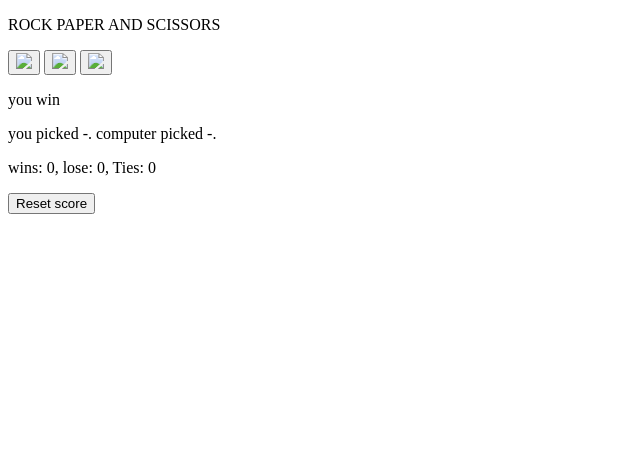
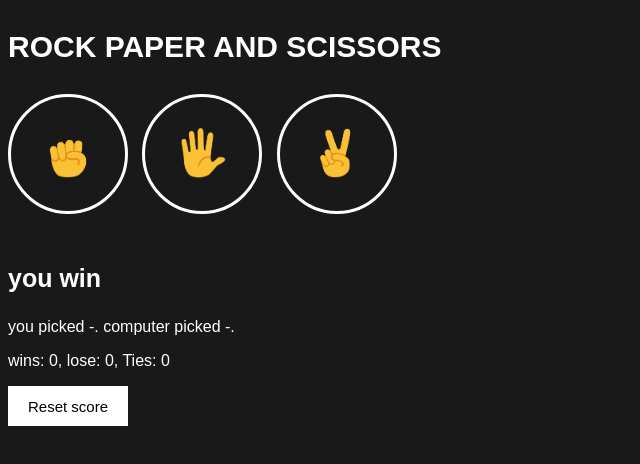
Before and after one commit to isede1/isede02.we, a plain HTML site: page index.html in a window 1280 px wide. Shown: the whole page, without its empty margins (0-640 px from the left). Drawn offline with Linux system fonts and the light colour scheme; the site is published under a folder, as on GitHub Pages, so addresses that start at the root find nothing.

Commit message:
Update index.html

```diff
--- a/index.html
+++ b/index.html
@@ -3,7 +3,7 @@
 <head>
   <meta charset="UTF-8">
   <meta name="viewport" content="width=device-width, initial-scale=1.0">
-  <link rel="stylesheet" href="/CSS/style.css">
+  <link rel="stylesheet" href="CSS/style.css">
   <title>ROCK,PAPER AND SCISSORS</title>
 </head>
 <body>
@@ -14,11 +14,11 @@
         <!-- Title section -->
           <p class="title">ROCK PAPER AND SCISSORS</p>
             <!-- This is the rock button used when click-->
-                <button onclick="playgame('rock')" class="move_btn" ><img src="/image/Rock_files/rock-emoji.png" class="move-icon"></button>
+                <button onclick="playgame('rock')" class="move_btn" ><img src="image/Rock_files/rock-emoji.png" class="move-icon"></button>
                   <!-- This is the paper button used when click-->
-                     <button onclick="playgame('paper')" class="move_btn"><img src="/image/paper.png" class="move-icon"></button>
+                     <button onclick="playgame('paper')" class="move_btn"><img src="image/paper.png" class="move-icon"></button>
                       <!-- This is the scissors button used when click-->
-                        <button onclick="playgame('scissors')" class="move_btn"><img src="/image/scissors.png" class="move-icon"></button>
+                        <button onclick="playgame('scissors')" class="move_btn"><img src="image/scissors.png" class="move-icon"></button>
                         <!-- This is the result that is shown when you click the button above that shows if you win lose or ties-->
                        <p id="js-result">you win</p>
                       <!-- This is the section where what you pick and what computer pick will be displayed-->
@@ -29,7 +29,7 @@
           <button onclick=" Scorereading()" class="reset" id="reset">Reset score</button>
       </header>
       <!-- This is my script tag used for styling my javascript-->
-     <script src="/JS/main.js"></script>
+     <script src="JS/main.js"></script>
   </div>
 </body>
 </html>
```
